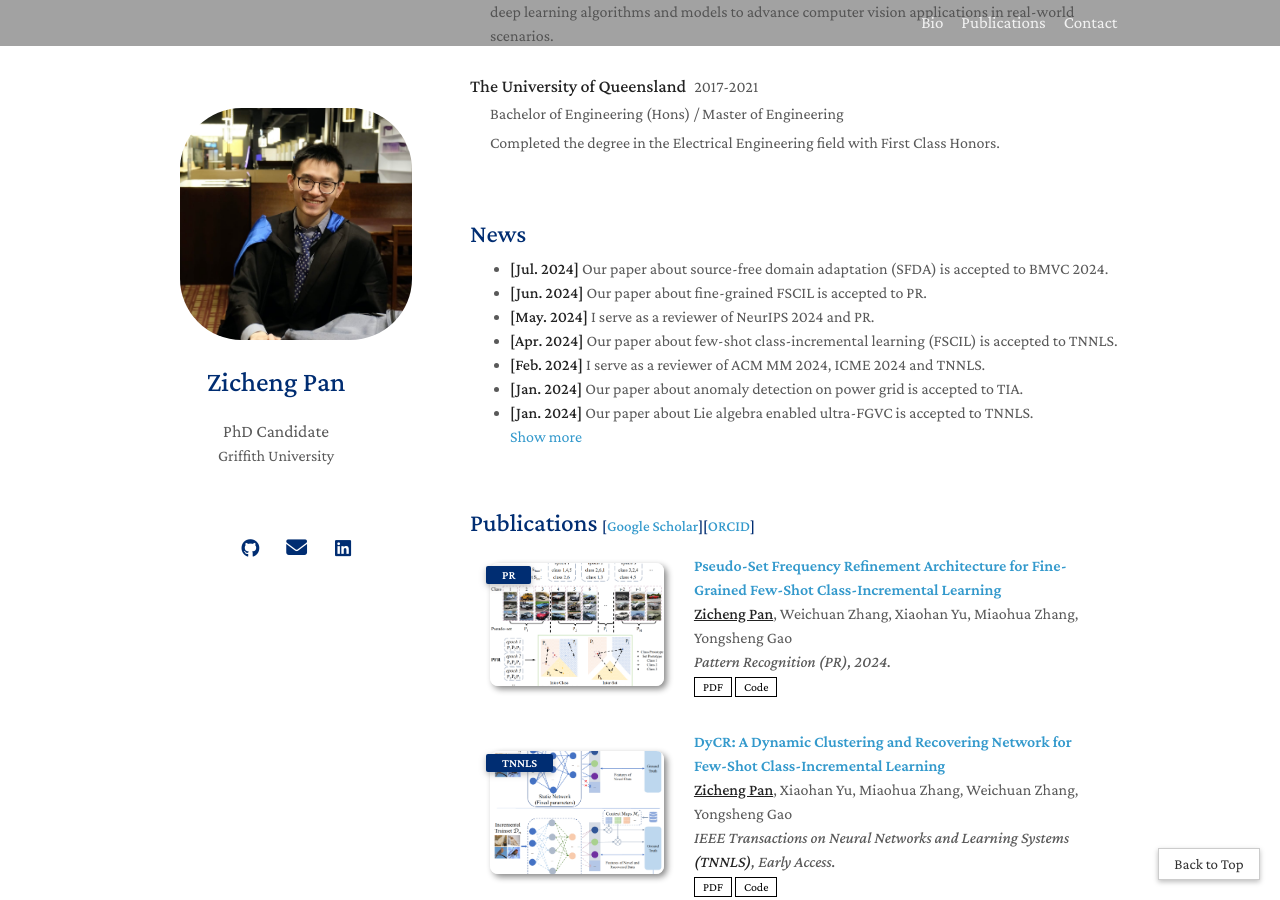
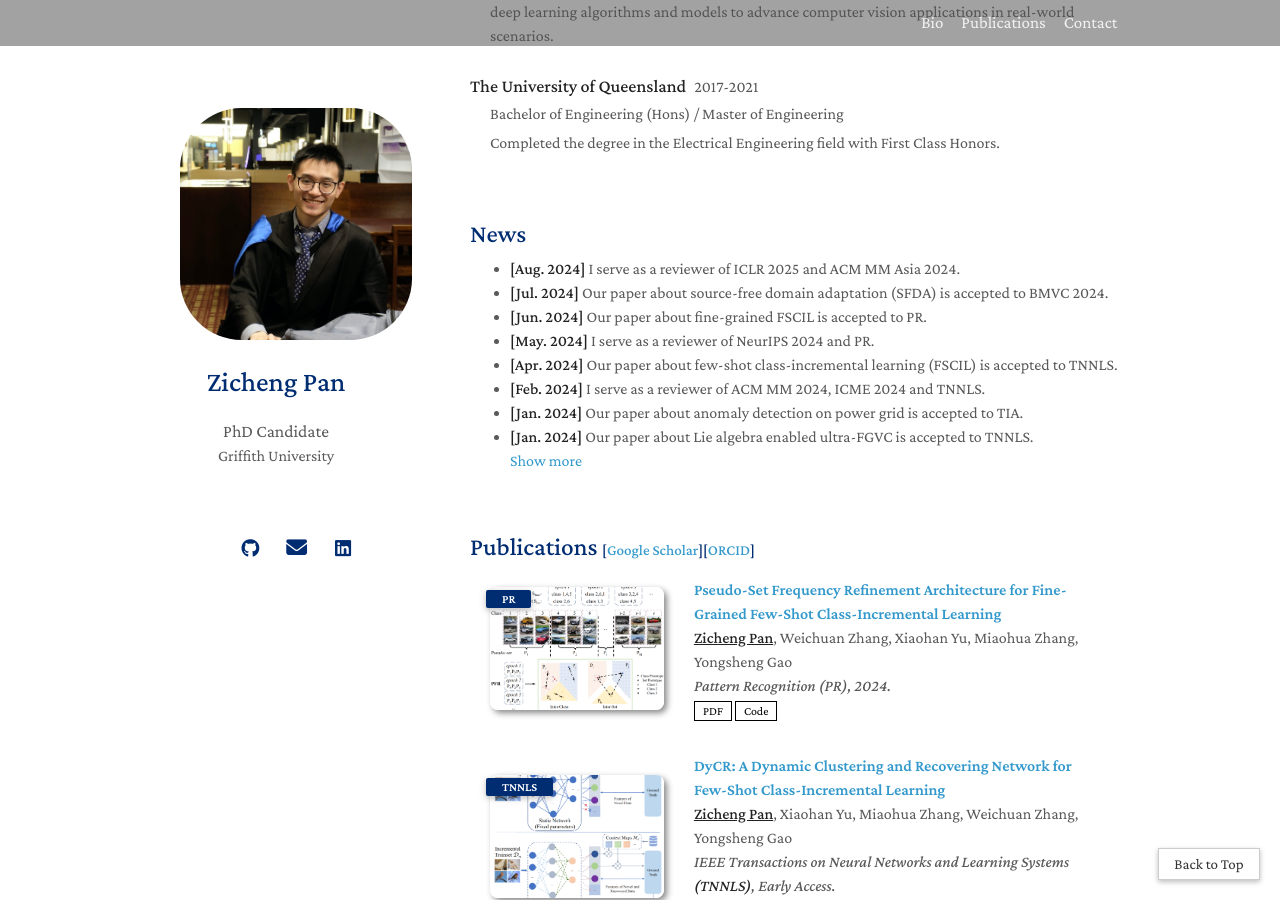
Before and after one commit to zichengpan/zichengpan.github.io, a Jekyll site: the page built from index.md, in a window 1280 px wide and 900 px high, scrolled down 425 px. Built offline with Jekyll 4.4.1, drawn with Linux system fonts in a browser that asks for light colours; a style sheet for code colours, icons or effects is not loaded; some of the changed text lies outside the part shown.

Commit message:
update 9.5

```diff
--- a/_includes/news.md
+++ b/_includes/news.md
@@ -3,6 +3,7 @@
 <h2 style="margin: 60px 0px 10px;">News</h2>
 
 <ul>
+<li><strong>[Aug. 2024]</strong> I serve as a reviewer of ICLR 2025 and ACM MM Asia 2024.</li>
 <li><strong>[Jul. 2024]</strong> Our paper about source-free domain adaptation (SFDA) is accepted to BMVC 2024.</li>
 <li><strong>[Jun. 2024]</strong> Our paper about fine-grained FSCIL is accepted to PR.</li>
 <li><strong>[May. 2024]</strong> I serve as a reviewer of NeurIPS 2024 and PR.</li>
--- a/_includes/services.md
+++ b/_includes/services.md
@@ -24,6 +24,7 @@
 <h4 style="margin:0 10px 0;">Conference Reviewers</h4>
 
 <ul style="margin:0 0 5px;">
+  <li>International Conference on Learning Representations (ICLR), 2025</li>
   <li>Annual Conference on Neural Information Processing Systems (NeurIPS), 2024</li>
   <li>IEEE/CVF Conference on Computer Vision and Pattern Recognition (CVPR), 2024</li>
   <li>ACM International Conference on Multimedia (ACM MM), 2024</li>
```
Also changed, not shown: 1 other file.
